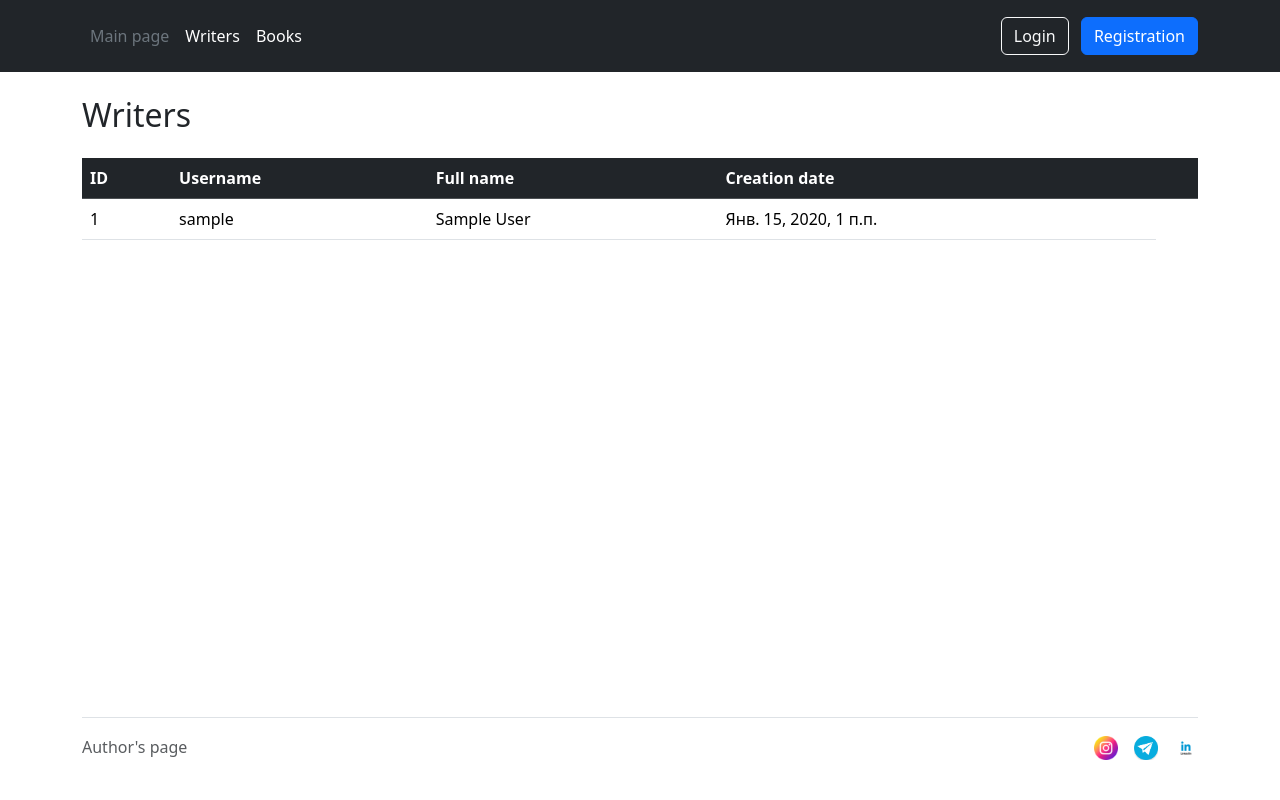
After one commit to GrigoriyKruchinin/GeekWriter, a Django app: page /users/ in a window 1280 px wide. The commit adds this page. Run offline with Django 3.2, Linux system fonts and the light colour scheme; tables that the repository leaves empty hold one stand-in row (values such as "Sample post"); some libraries are stand-ins or nearby versions.

Commit message:
added users list

```diff
--- a/geekwriter/templates/base.html
+++ b/geekwriter/templates/base.html
@@ -17,7 +17,7 @@
             <div class="d-flex flex-wrap align-items-center justify-content-center justify-content-lg-start">
                 <ul class="nav col-12 col-lg-auto me-lg-auto mb-2 justify-content-center mb-md-0">
                     <li><a href="/" class="nav-link px-2 text-secondary">{% trans "Main page" %}</a></li>
-                    <li><a href="/writers/" class="nav-link px-2 text-white">{% trans "Writers" %}</a></li>
+                    <li><a href="/users/" class="nav-link px-2 text-white">{% trans "Writers" %}</a></li>
                     <li><a href="/books/" class="nav-link px-2 text-white">{% trans "Books" %}</a></li>
                     {% if user.is_authenticated %}
                         <li><a href="/favorites/" class="nav-link px-2 text-white">{% trans "Favorites" %}</a></li>
--- a/geekwriter/templates/index.html
+++ b/geekwriter/templates/index.html
@@ -6,7 +6,7 @@
 
 {% block content %}
 <div class="px-4 py-5 my-5 text-center">
-    <h1 class="display-5 fw-bold text-body-emphasis">{% trans "Hello from Grigoriy Kruchinin!" %}</h1>
+    <h1 class="display-5 fw-bold text-body-emphasis">{% trans "Hey, dude!" %}</h1>
     <div class="col-lg-6 mx-auto">
         <p class="lead mb-4">{% trans "Check this out" %}</p>
     </div>
--- /dev/null
+++ b/geekwriter/templates/users/writers.html
@@ -0,0 +1,31 @@
+{% extends 'base.html' %}
+
+{% load i18n %}
+{% load django_bootstrap5 %}
+
+{% block content %}
+<div class="container mt-4">
+    <h2 class="mb-4">{% trans "Writers" %}</h2>
+    <table class="table">
+        <thead class="table-dark">
+        <tr>
+            <th>{% trans "ID" %}</th>
+            <th>{% trans "Username" %}</th>
+            <th>{% trans "Full name" %}</th>
+            <th>{% trans "Creation date" %}</th>
+            <th></th>
+        </tr>
+        </thead>
+        <tbody>
+            {% for user in users %}
+            <tr>
+                <td>{{ user.id }}</td>
+                <td>{{ user.username }}</td>
+                <td>{{ user.get_full_name }}</td>
+                <td>{{ user.date_joined }}</td>
+            </tr>
+            {% endfor %}
+        </tbody>
+    </table>
+    </div>
+{% endblock content %}
--- a/geekwriter/users/urls.py
+++ b/geekwriter/users/urls.py
@@ -6,5 +6,6 @@ from .views import (
 
 
 urlpatterns = [
+    path('', UsersListView.as_view(), name='writers'),
     path('registration/', RegisterUserView.as_view(), name='registration'),
 ]
--- a/geekwriter/users/views.py
+++ b/geekwriter/users/views.py
@@ -12,7 +12,9 @@ from django.utils.translation import gettext_lazy as _
 
 
 class UsersListView(ListView):
-    pass
+    model = User
+    template_name = 'users/writers.html'
+    context_object_name = 'users'
 
 
 class RegisterUserView(SuccessMessageMixin, CreateView):
--- a/pyproject.toml
+++ b/pyproject.toml
@@ -20,6 +20,7 @@ dj-database-url = "^2.1.0"
 
 [tool.poetry.group.dev.dependencies]
 flake8 = "^6.1.0"
+faker = "^20.1.0"
 
 [build-system]
 requires = ["poetry-core"]
```
Also changed, not shown: 1 other file.
